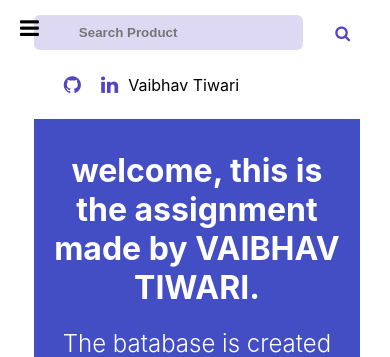
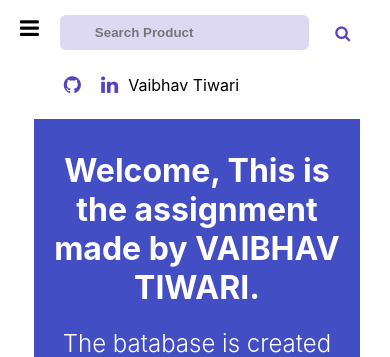
Before and after one commit to Vaibhav10sept/college-assign-frontend, a React (Create React App) app: page / in a window 390 px wide. Shown: the top 357 px of the page. Built offline with nearby package versions, Linux system fonts and the light colour scheme; some icons are missing; a web font is replaced by a local one.

Commit message:
dkfsnkdf

```diff
--- a/src/Components/Dashboard/dash.css
+++ b/src/Components/Dashboard/dash.css
@@ -11,12 +11,7 @@
   outline:0;
   list-style:none;
 }
-html,body
-{
-  width:100%;
-  height:100%;
 
-}
 .dashbody
 {
 
@@ -42,7 +37,7 @@ button
   z-index:-8888;
 }
 #mobilmenu:checked + .sidebar
-{transform:translate(280px); z-index:999;}
+{transform:translate(280px); z-index:2;}
 #mobilmenu:checked + .sidebar + #mmenu
 {transform:translate(50px);color:#fff;}
 
@@ -316,7 +311,8 @@ bottom:50%;
   }
   .icerik .ust .ara input {
     background: #ddd9f2;
-    padding: 10px 45px;
+    margin-left: 26px;
+    padding: 10px 35px;
   }
   .icerik .ust .ara i {
     top: 16%;
--- a/src/Components/landing/Landing.js
+++ b/src/Components/landing/Landing.js
@@ -6,7 +6,7 @@ function Landing() {
         <div className="landing_cont">
         <header class="bg-image">
   <div class="container">
-    <h1>welcome, this is the assignment made by VAIBHAV TIWARI.</h1>
+    <h1>Welcome, This is the assignment made by VAIBHAV TIWARI.</h1>
     <h2>The batabase is created on mongoDB and frontend is made of ReactJS. The data that I have generate is random and fake It contains 100 colleges and 10,000 students(100 students for each college).
             Please click on the sibebar options to see the actual functioning of the assignment.</h2>
     {/* <a href="#" class="btn btn-transparent">Order yours now!</a> */}
--- a/src/index.css
+++ b/src/index.css
@@ -11,3 +11,7 @@ code {
   font-family: source-code-pro, Menlo, Monaco, Consolas, 'Courier New',
     monospace;
 }
+.fa-times:before {
+  content: "\f00d";
+  z-index: 999;
+}
```
